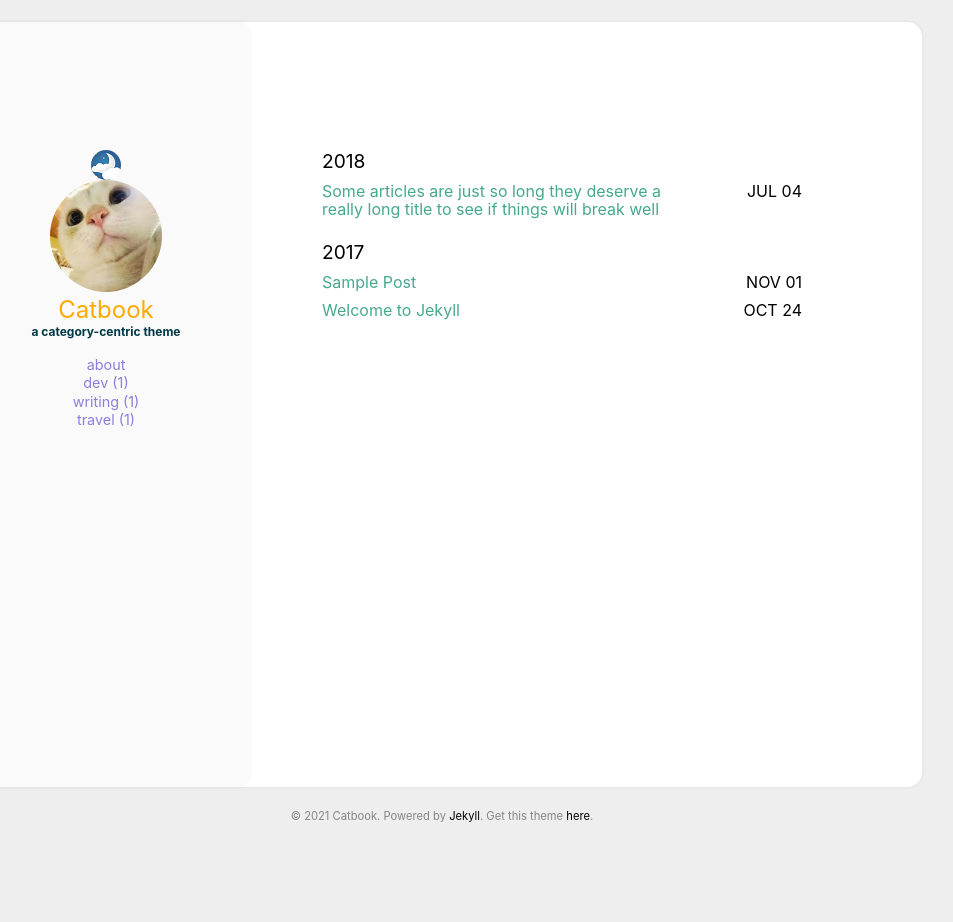
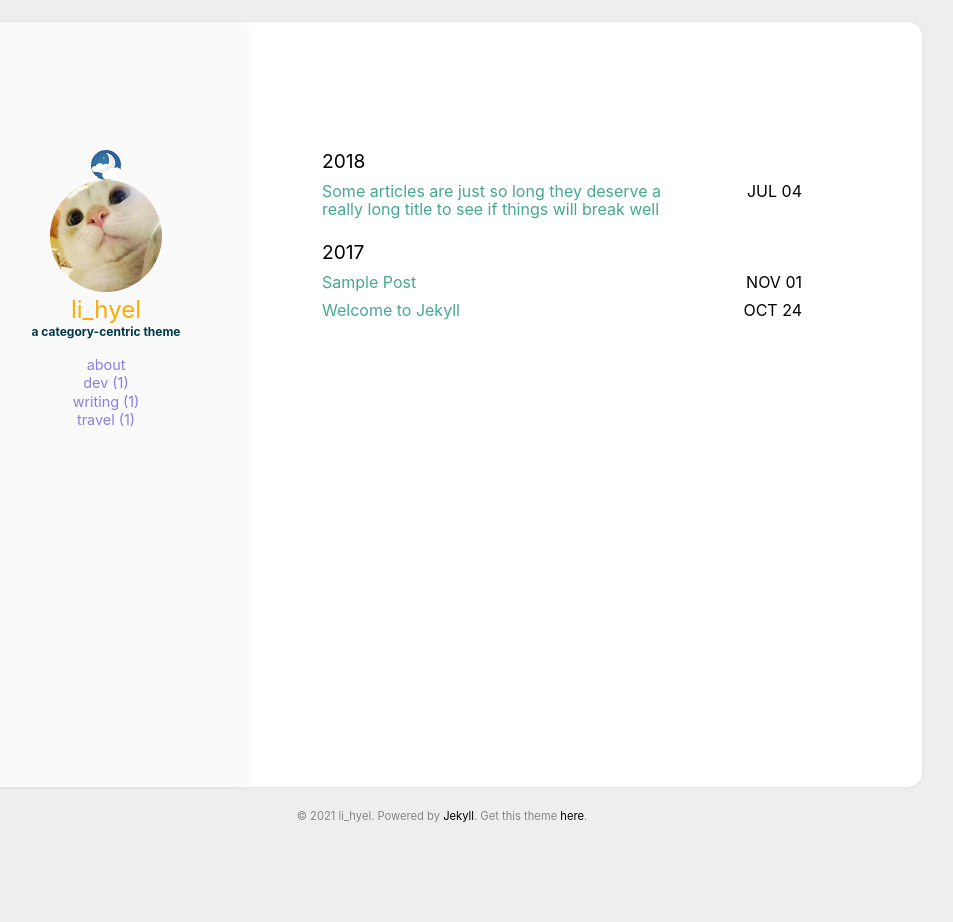
Before and after one commit to starry99/catbook, a Jekyll site: the page built from index.html, in a window 1280 px wide. Shown: the whole page, without its empty margins (198-1151 px from the left). Built offline with Jekyll 4.4.1, drawn with Linux system fonts in a browser that asks for light colours.

Commit message:
Update _config.yml

```diff
--- a/_config.yml
+++ b/_config.yml
@@ -1,13 +1,13 @@
 
-title: Catbook #Your awesome title
-email: #youremail@domain.com
+title: li_hyel #Your awesome title
+email: 0907leeharry@gmail.com #youremail@domain.com
 description: > # this means to ignore newlines until "baseurl"
   Write an awesome description for your new site here. You can edit this
   line in _config.yml. It will appear in your document head meta (for
   Google search results) and in your feed.xml site description.
 
 baseurl: # the subpath of the site
-url: http://starry99.github.io/catbook # the base hostname & protocol for your site
+url: https://lihyel.github.io # the base hostname & protocol for your site http://starry99.github.io/catbook
 
 permalink: /:year-:month/:title
 timezone:
@@ -20,7 +20,7 @@ cusdis:
     app_id: #your cusdis app_id
 
 user:
-  name: Catbook
+  name: li_hyel
   pic: /assets/img/cat.jpg
   picAlt: "catbook"
   job: a category-centric theme
```
